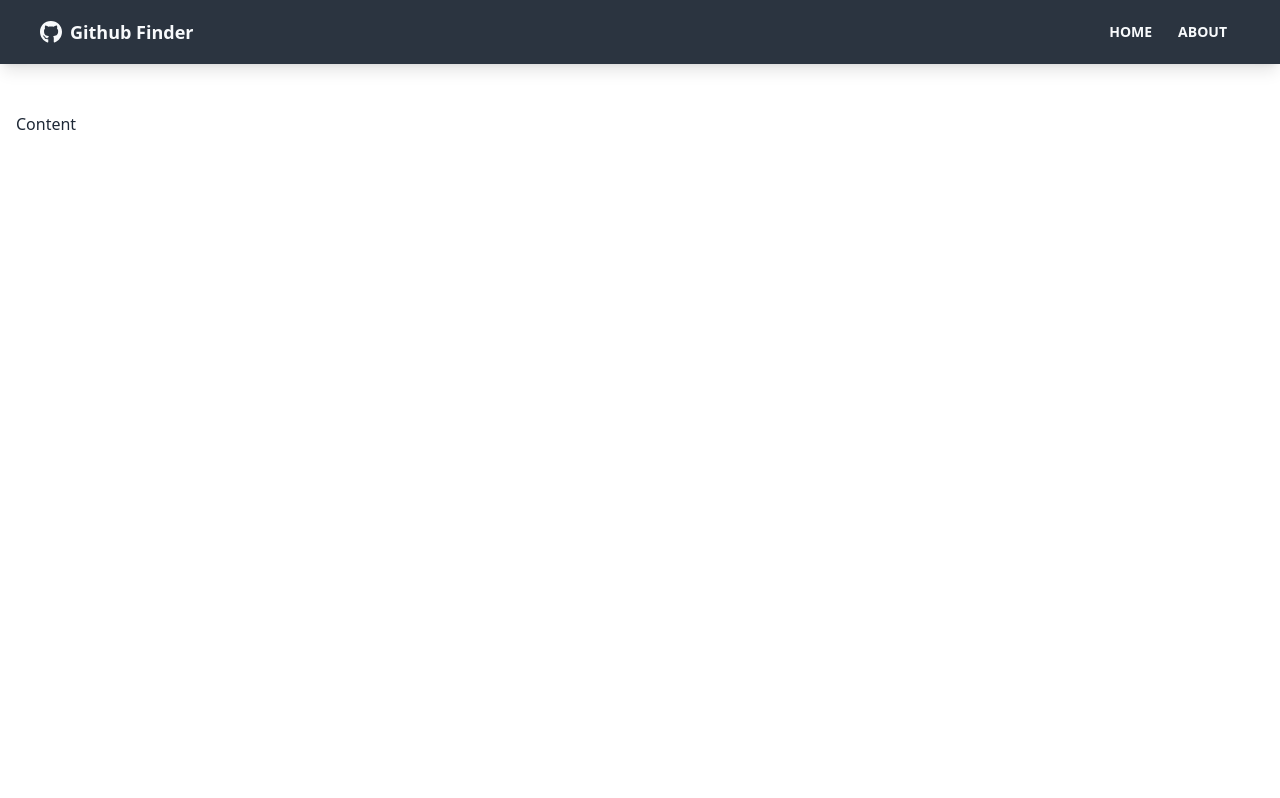
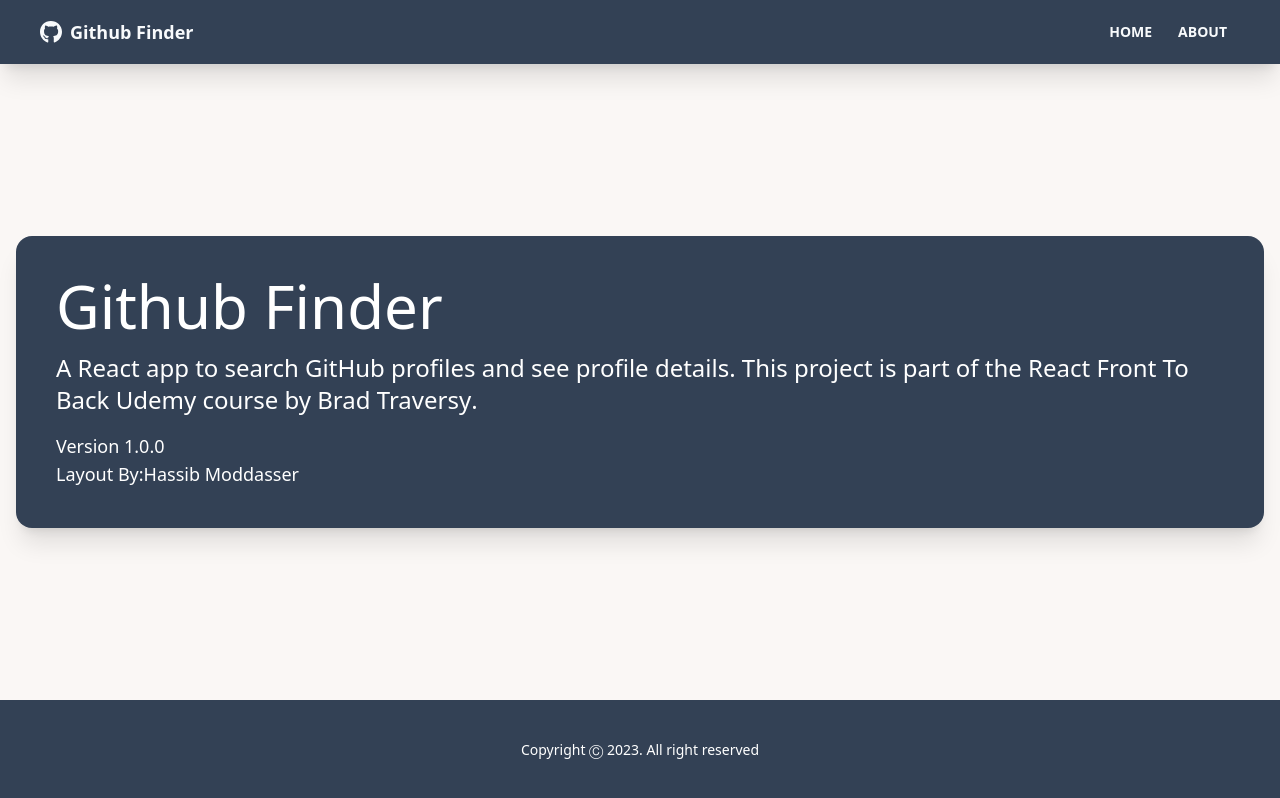
Before and after one commit to laksamanaap/Github-Finder, a React (Create React App) app: page /about in a window 1280 px wide. Built offline with nearby package versions, Linux system fonts and the light colour scheme.

Commit message:
feat : setup token github api

```diff
--- a/package.json
+++ b/package.json
@@ -17,7 +17,7 @@
     "web-vitals": "^2.1.4"
   },
   "scripts": {
-    "start": "react-scripts start",
+    "dev": "react-scripts start",
     "build": "react-scripts build",
     "test": "react-scripts test",
     "eject": "react-scripts eject"
--- a/public/index.html
+++ b/public/index.html
@@ -26,7 +26,7 @@
     -->
     <title>Github Finder</title>
   </head>
-  <body>
+  <body data-theme="cupcake">
     <noscript>You need to enable JavaScript to run this app.</noscript>
     <div id="root"></div>
     <!--
--- a/src/App.js
+++ b/src/App.js
@@ -1,14 +1,24 @@
-import { BrowserRouter as Router, Route } from "react-router-dom";
-import Navbar from './component/layout/Navbar';
+import { BrowserRouter as Router, Route, Routes } from "react-router-dom";
+import Navbar from "./component/layout/Navbar";
+import Footer from "./component/layout/Footer";
+import Home from "./component/pages/Home";
+import About from "./component/pages/About";
+import NotFound from "./component/pages/Notfound";
 
 function App() {
   return (
     <Router>
-      <div className="flex flex-col justify-content-between h-screen">
+      <div className="flex flex-col justify-between h-screen">
         <Navbar />
-        <main className="container mx-auto px-4">
-          Content
+        <main className="container mx-auto px-4 pb-12">
+          <Routes>
+            <Route path="/" element={<Home />} />
+            <Route path="/about" element={<About />} />
+            <Route path="/notfound" element={<NotFound />} />
+            <Route path="/*" element={<NotFound />} />
+          </Routes>
         </main>
+        <Footer />
       </div>
     </Router>
   );
--- /dev/null
+++ b/src/component/layout/Footer.jsx
@@ -0,0 +1,15 @@
+import React from "react";
+
+function Footer() {
+  let footerYear = new Date().getFullYear();
+
+  return (
+    <footer className="footer p-10 bg-slate-700 text-white footer-center">
+      <div>
+        <p>Copyright Ⓒ {footerYear}. All right reserved </p>
+      </div>
+    </footer>
+  );
+}
+
+export default Footer;
--- a/src/component/layout/Navbar.jsx
+++ b/src/component/layout/Navbar.jsx
@@ -1,38 +1,38 @@
-import React from 'react';
-import { FaGithub } from 'react-icons/fa';
-import { Link } from 'react-router-dom';
-import PropTypes from 'prop-types';
+import React from "react";
+import { FaGithub } from "react-icons/fa";
+import { Link } from "react-router-dom";
+import PropTypes from "prop-types";
 
-export default function Navbar({title}) {
+export default function Navbar({ title }) {
   return (
-    <nav className='navbar mb-12 shadow-lg bg-neutral text-slate-50'>
-      <div className='container mx-auto px-4'>
-        <div className='flex-none px-2 mx-2'>
-          <FaGithub className='inline pr-2 text-3xl' />
-          <Link to='/' className='text-lg font-bold align-middle'>
+    <nav className="navbar mb-12 shadow-xl bg-slate-700 text-slate-50">
+      <div className="container mx-auto px-4">
+        <div className="flex-none px-2 mx-2">
+          <FaGithub className="inline pr-2 text-3xl" />
+          <Link to="/" className="text-lg font-bold align-middle">
             {title}
           </Link>
         </div>
 
-        <div className='flex-1 px-2 mx-2'>
-          <div className='flex justify-end'>
-            <Link to='/' className='btn btn-ghost btn-sm rounded-btn'>
+        <div className="flex-1 px-2 mx-2">
+          <div className="flex justify-end">
+            <Link to="/" className="btn btn-ghost btn-sm rounded-btn">
               Home
             </Link>
-            <Link to='/about' className='btn btn-ghost btn-sm rounded-btn'>
+            <Link to="/about" className="btn btn-ghost btn-sm rounded-btn">
               About
             </Link>
           </div>
         </div>
       </div>
     </nav>
-  )
+  );
 }
 
 Navbar.defaultProps = {
-  title :'Github Finder',
-}
+  title: "Github Finder",
+};
 
 Navbar.PropTypes = {
-  title : PropTypes.string,
-}
+  title: PropTypes.string,
+};
--- /dev/null
+++ b/src/component/pages/About.jsx
@@ -0,0 +1,31 @@
+function About() {
+  return (
+    <div className="bg-slate-700 text-white p-10 rounded-2xl shadow-xl">
+      <h1 className="text-6xl mb-4">Github Finder</h1>
+      <p className="mb-4 text-2xl font-light">
+        A React app to search GitHub profiles and see profile details. This
+        project is part of the
+        <a href="https://www.udemy.com/course/modern-react-front-to-back/">
+          {" "}
+          React Front To Back
+        </a>{" "}
+        Udemy course by
+        <strong>
+          <a href="https://traversymedia.com"> Brad Traversy</a>
+        </strong>
+        .
+      </p>
+      <p className="text-lg">
+        Version <span className="">1.0.0</span>
+      </p>
+      <p className="text-lg">
+        Layout By:
+        <a className="" href="https://twitter.com/hassibmoddasser">
+          Hassib Moddasser
+        </a>
+      </p>
+    </div>
+  );
+}
+
+export default About;
--- /dev/null
+++ b/src/component/pages/Home.jsx
@@ -0,0 +1,7 @@
+import React from "react";
+
+function Home() {
+  return <div>Home</div>;
+}
+
+export default Home;
--- /dev/null
+++ b/src/component/pages/Notfound.jsx
@@ -0,0 +1,25 @@
+import React from "react";
+import { Link } from "react-router-dom";
+import { FaHome } from "react-icons/fa";
+
+function Notfound() {
+  return (
+    <div className="hero">
+      <div className="text-center hero-content ">
+        <div className="max-w-lg flex flex-col gap-8">
+          <h1 className="text-8xl font-bold">Oops!</h1>
+          <p className="text-5xl">404 - Pages Not Found</p>
+          <Link
+            to="/"
+            className="flex items-center justify-center btn btn-primary btn-lg text-white rounded-xl"
+          >
+            <FaHome />
+            Back To Home
+          </Link>
+        </div>
+      </div>
+    </div>
+  );
+}
+
+export default Notfound;
--- a/tailwind.config.js
+++ b/tailwind.config.js
@@ -6,6 +6,6 @@
   },
   plugins: [require("daisyui")],
   daisyui: {
-    themes: ["light", "dark", "cyberpunk"],
+    themes: ["light", "dark", "cyberpunk", "cupcake"],
   },
 };
```
Also changed, not shown: 1 other file (tests, documents, lock files or other folders).
